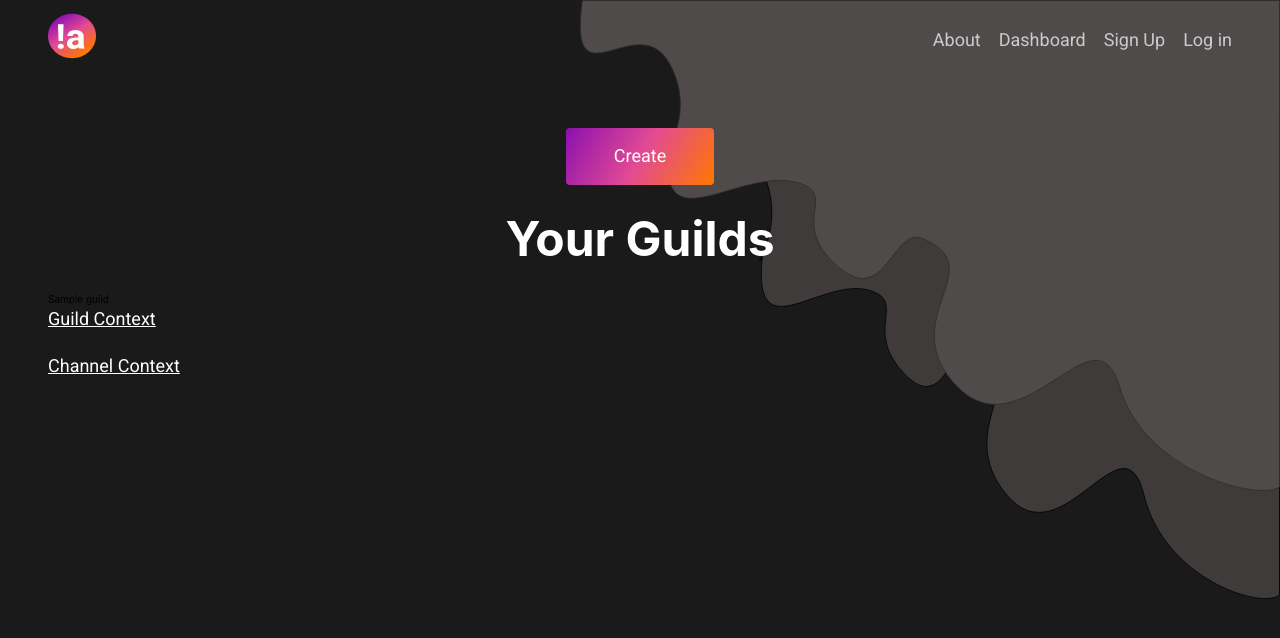
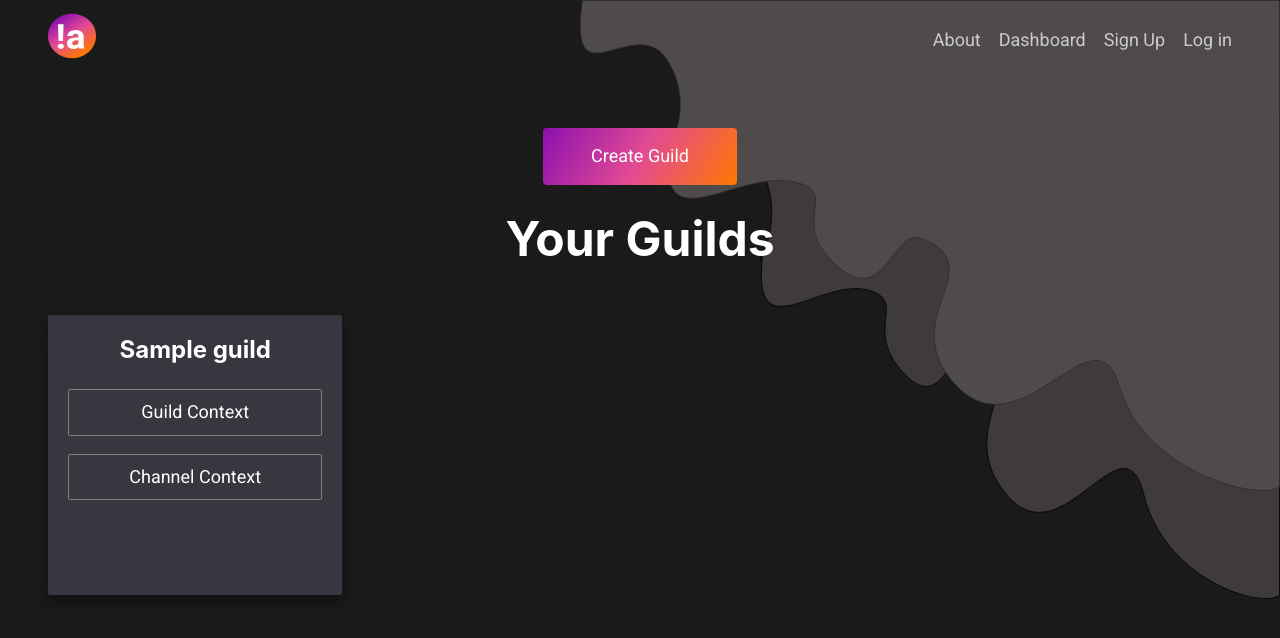
Before and after one commit to hrik2001/answer, a Python web app: template src/templates/dashboard.html in a window 1280 px wide. Shown: the top 638 px of the page. Run offline with Jinja, Linux system fonts and the light colour scheme; the template is opened without the code that fills it: most values are stand-ins (such as "Sample title", 1, 10 or a date in 2020).

Commit message:
dashboard template and styling of otp page, context and created error template and 3 more screens screenshots

```diff
--- a/src/templates/dashboard.html
+++ b/src/templates/dashboard.html
@@ -3,6 +3,53 @@
     {% block head %}
         {{ super() }}
         <title>Dashboard</title>
+        <style>
+            .guilds{
+                display:flex;
+                flex-wrap:wrap;
+                justify-content: space-between;
+                margin-top:4rem;
+            }
+            .guild-card{
+                padding:20px;
+                border:0px solid white;
+                border-radius:2px;
+                text-align:center;
+                width:23vw;
+                height:35vh;
+                margin-bottom:3rem;
+                min-width:150px;
+                min-height:120px;
+                margin-right:2rem;
+                background:#373740;
+                box-shadow: 0 10px 20px rgba(0,0,0,0.19), 0 6px 6px rgba(0,0,0,0.23);
+            }
+            .guild-card h4{
+                color:white;
+                font-weight: bold;
+                font-size: 24px;
+                margin-bottom: 2.5rem;
+                white-space: nowrap;
+                text-overflow: ellipsis;
+                overflow:hidden;
+            }
+            .guild-card-subname{
+                text-decoration: none !important;
+                border-radius:2px;
+                padding:8px;
+                border:1px solid grey;
+                text-align: center;
+                transition:all 0.4s ease;
+                color:white;
+            }
+            .guild-card-subname:hover{
+                color:black;
+                background:white;
+                cursor:pointer;
+            }
+
+
+        </style>
     {% endblock %}
 
     {% block NavLink %}
@@ -16,13 +63,19 @@
 
     {% block content %}
         <main>
-            <div><center><a href="/create"><Button style="">Create</Button></a></center></div>
+            <div><center><a href="/create"><Button >Create Guild</Button></a></center></div>
             <center><h1 style="color:white">Your Guilds<h1></center>
+
+            <div class="guilds">
             {% for i in guilds %}
-            {{i.name}}
-            <div><a href="/context/{{i.id}}"<p style="color: white;">Guild Context</p></a></div>
-            <div><a href="/channelContext/{{i.id}}"<p style="color: white;">Channel Context</p></a></div>
+                <div class="guild-card">
+                    <h4>{{i.name}}</h4>
+                    <div><a style="text-decoration: none;" href="/context/{{i.id}}"><p class="guild-card-subname" >Guild Context</p></a></div>
+                    <div><a style="text-decoration: none;" href="/channelContext/{{i.id}}"><p class="guild-card-subname" >Channel Context</p></a></div>
+                </div>
+
             {% endfor %}
+            </div>
         </main>
 
     {% endblock %}
```
Also changed, not shown: src/guild.py (+14 -9 lines), src/templates/channelContext.html (+26 -47 lines), src/templates/error.html (added, +23 -0 lines), src/templates/otp.html (added, +36 -0 lines), 3 other files.
